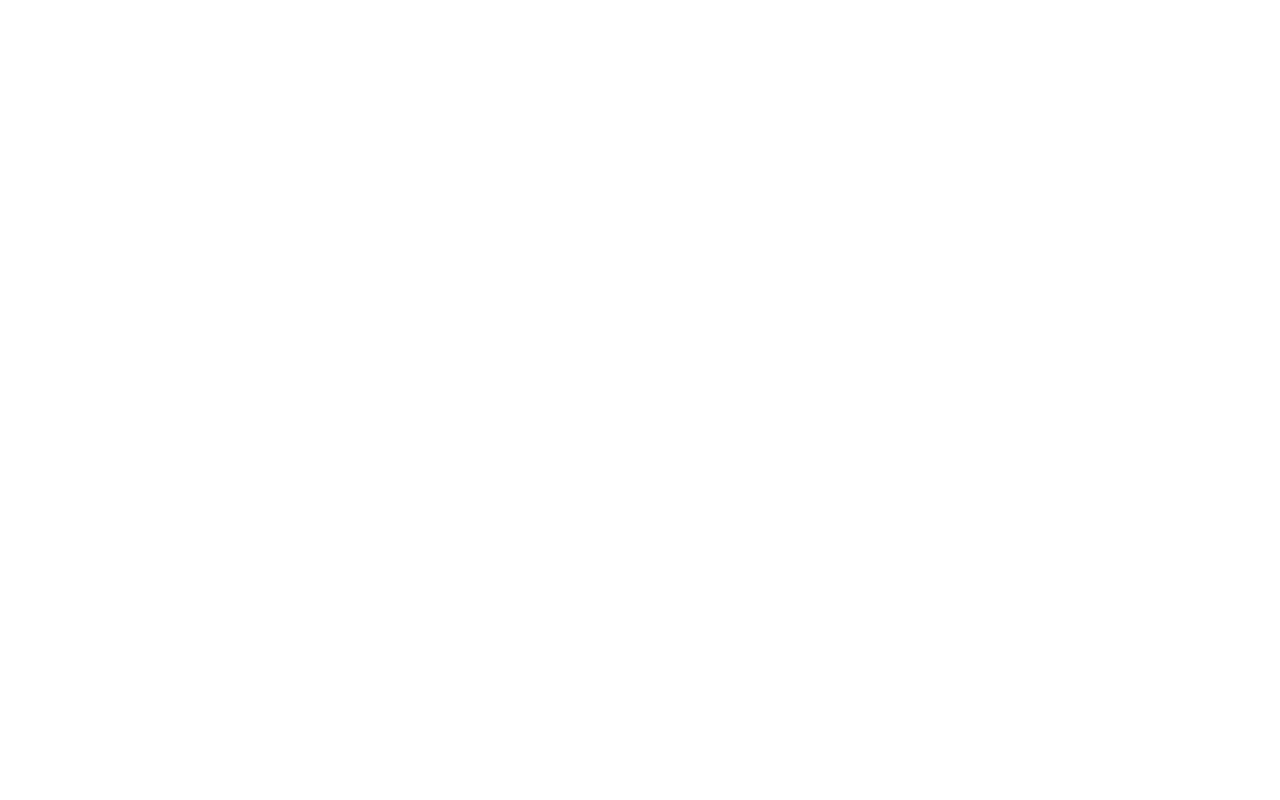
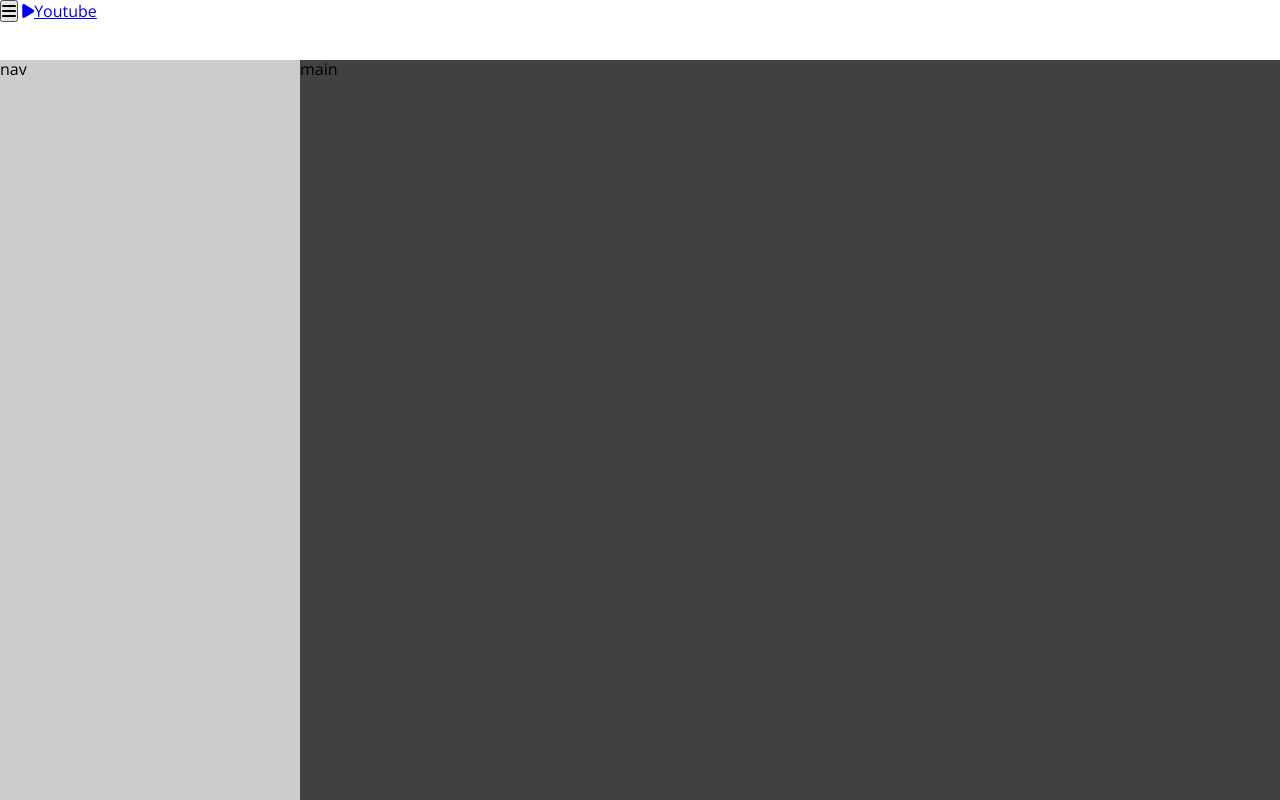
Before and after one commit to SameuelxD/youtube, a plain HTML site: page index.html in a window 1280 px wide. Drawn offline with nearby package versions, Linux system fonts and the light colour scheme.

Commit message:
feat :art: html code base structuring

```diff
--- a/index.html
+++ b/index.html
@@ -8,9 +8,18 @@
     <link rel="stylesheet" href="style/style.css">
     <script src="https://kit.fontawesome.com/481ad59ef6.js" crossorigin="anonymous"></script>
     <script src="js/main.js"></script>
-
 </head>
 <body>
+    <div class="container-primary check">
+        <header class="container_header">
+            <div class="item_logo">
+                <button class="btn_bars"><i class="fa-solid fa-bars"></i></button>
+                <a href="#" class="logo"><i class="fa-solid fa-play"></i><span>Youtube</span></a>
+            </div>
+        </header>
+        <nav class="container_nav">nav</nav>
+        <main class="container_main">main</main>
+    </div>
 
 </body>
 </html>
--- a/style/style.css
+++ b/style/style.css
@@ -3,5 +3,33 @@
     margin: 0;
     padding: 0;
     box-sizing: border-box;
-    font-family: 'Open Sans', 'Oswald';
 }
+body{
+    font-family: 'Open Sans' , sans-serif;
+}
+.container-primary{  /* Container Padre */
+    width: 100%;
+    min-height: 100vh;  /* Creamos 2 columnas para el menu lateral de navegacion y el contenido principal de la pagina  */
+    margin: 0 auto;
+    display: grid;
+    grid-template-columns: 90px 1fr;
+    grid-template-rows: 60px 1fr;
+    grid-template-areas: "header header"
+                          "nav main";
+    transition: all .3s ease;
+}
+.container-primary.check{
+    grid-template-columns: 300px 1fr ;
+}
+.container_header{
+    grid-area: header;      /* Container encabezado */
+    background-color: #fff;
+}
+.container_nav{
+    grid-area: nav;  /* Container barra menu lateral */
+    background-color: #ccc;
+}
+.container_main{
+    grid-area: main;    /* Container Contenido principal de la pagina */
+    background-color: #414141;
+}
```
Also changed, not shown: style/normalize.css.
